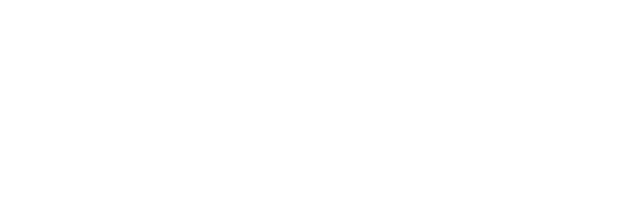
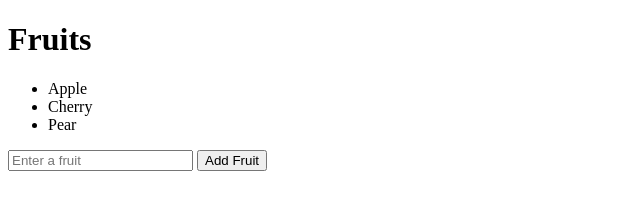
Before and after one commit to AbuAlSaeidRajon/javascript_tasks, a plain HTML site: page Week_04/Basic_DOM/Basic_DOM_02/index.html in a window 1280 px wide. Shown: the whole page, without its empty margins (0-640 px from the left). Drawn offline with Linux system fonts and the light colour scheme.

```diff
--- a/Week_04/Basic_DOM/Basic_DOM_02/index.html
+++ b/Week_04/Basic_DOM/Basic_DOM_02/index.html
@@ -0,0 +1,19 @@
+<!DOCTYPE html>
+<html lang="en">
+  <head>
+    <meta charset="UTF-8" />
+    <meta name="viewport" content="width=device-width, initial-scale=1.0" />
+    <title>Basic DOM 2</title>
+  </head>
+  <body>
+    <h1>Fruits</h1>
+    <ul id="fruitList">
+      <li>Apple</li>
+      <li>Cherry</li>
+      <li>Pear</li>
+    </ul>
+    <input type="text" id="fruitInput" placeholder="Enter a fruit" />
+    <button id="addFruitBtn">Add Fruit</button>
+    <script src="script.js"></script>
+  </body>
+</html>
```
Also changed, not shown: Week_04/Pancake_maker/index.html (+1 -1 lines), 1 other file.
